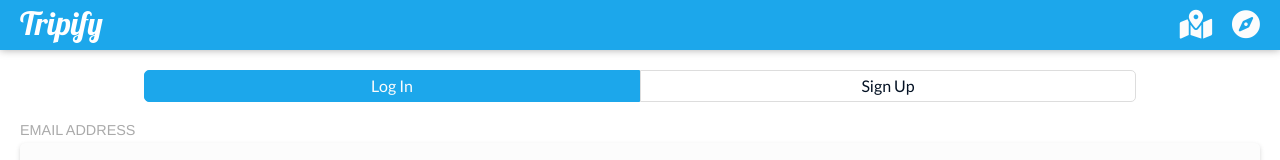
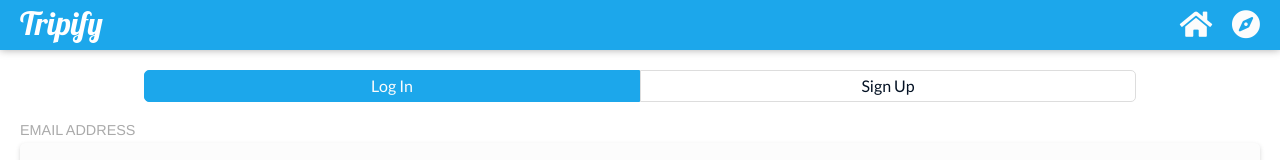
Before and after one commit to thenathanyang/tripify, a React app in the folder ui/: page /trips#/trips in a window 1280 px wide. Shown: the top 160 px of the page. Built offline with nearby package versions, Linux system fonts and the light colour scheme.

Commit message:
Changed map icon to home icon for view trips

```diff
--- a/ui/src/components/header/index.jsx
+++ b/ui/src/components/header/index.jsx
@@ -17,7 +17,7 @@ class Header extends React.Component {
         <Link to="/" className="link"><div className="name">Tripify</div></Link>
         <div className="nav-icons">
           <Link to="/" className="link">
-            <Icon icon="map-marked-alt" color="white" className="icon" />
+            <Icon icon="home" color="white" className="icon" />
           </Link>
           <Link to="/events" className="link">
             <Icon icon="compass" color="white" className="icon" />
```
